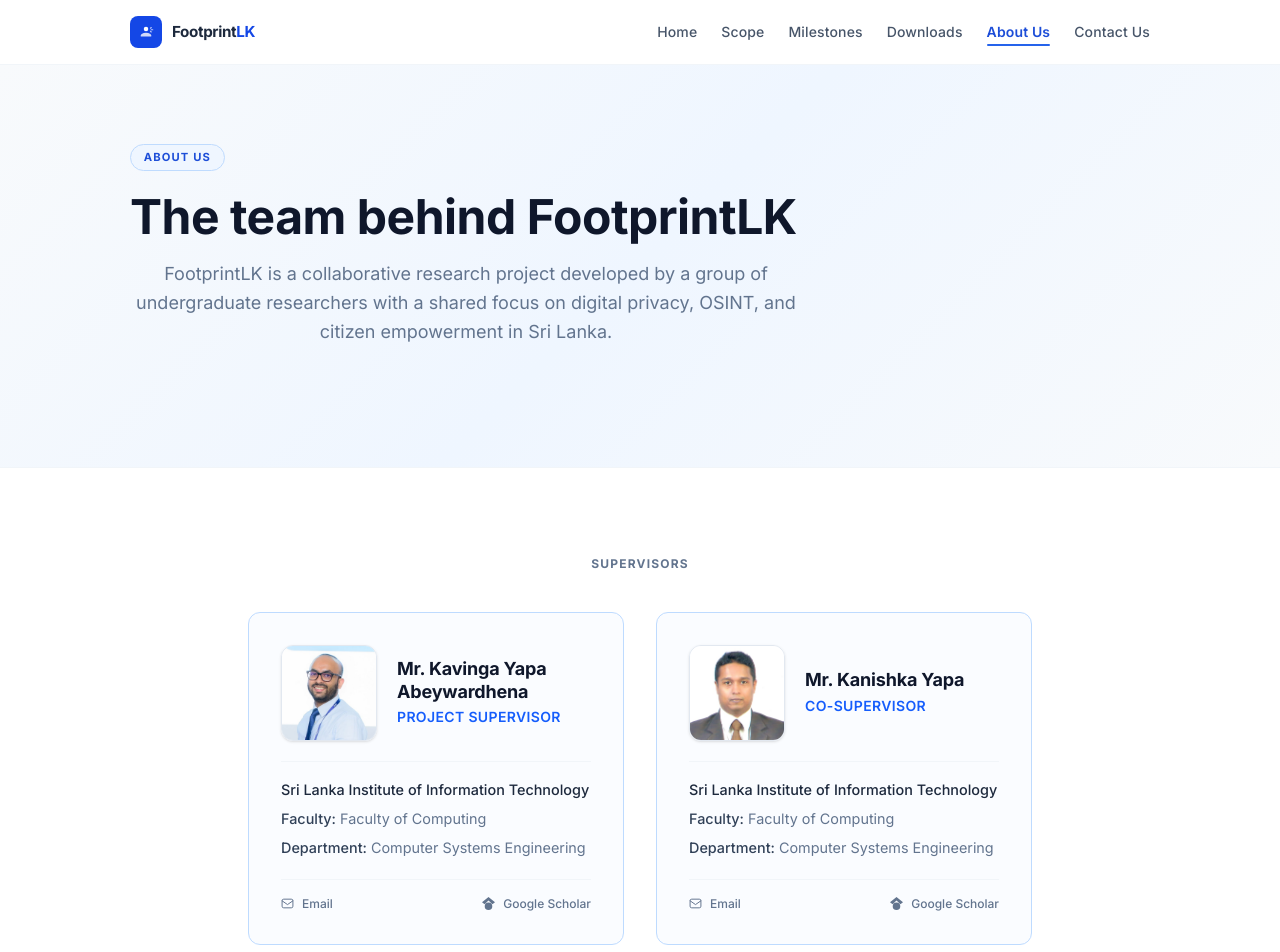
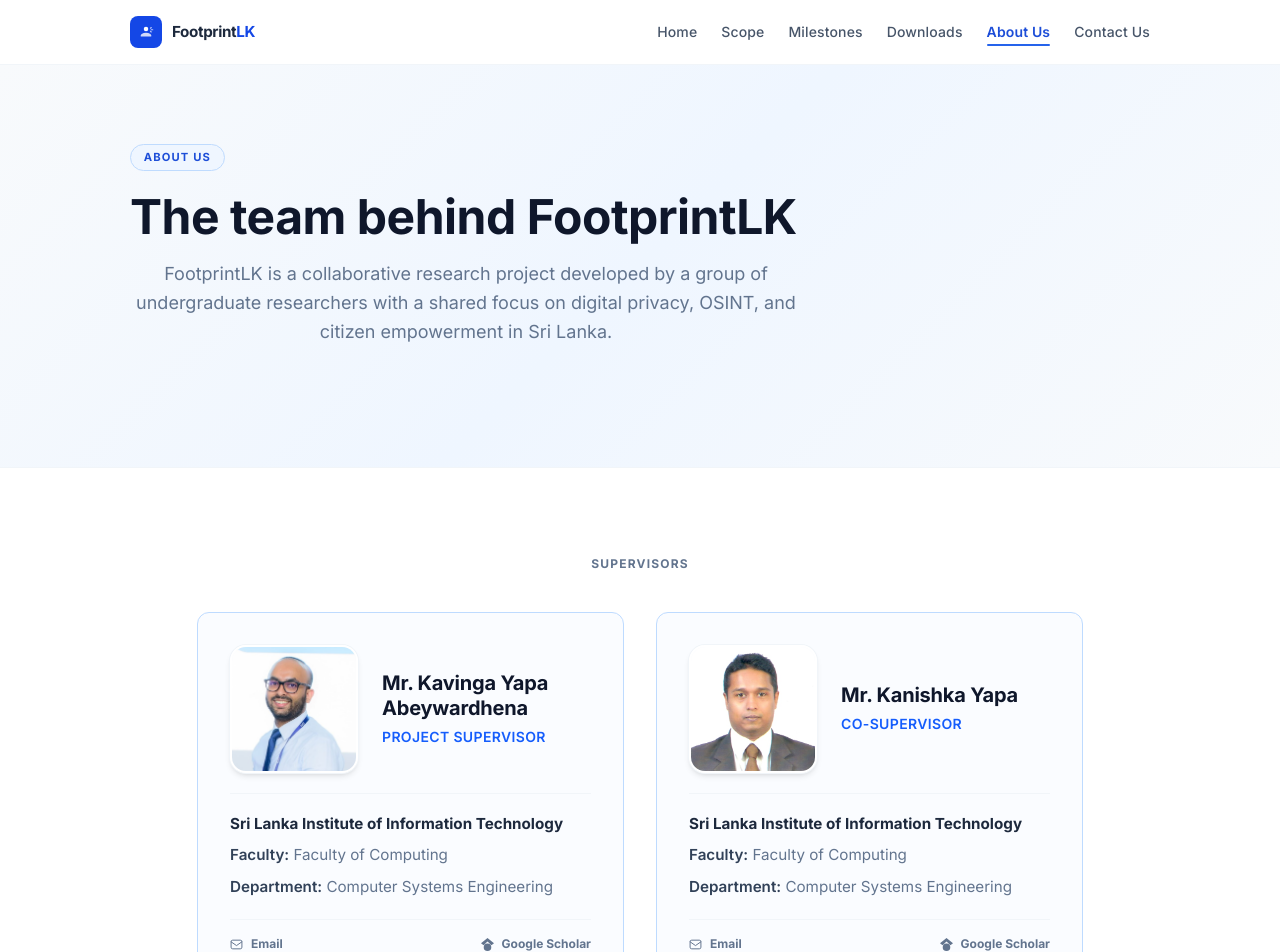
Before and after one commit to justdsn/RPWebsite, a React (Vite) app: page /about in a window 1280 px wide. Shown: the top 952 px of the page. Built offline with nearby package versions, Linux system fonts and the light colour scheme.

Commit message:
Further increase About Us photo sizes and adjust layout for better visibility

```diff
--- a/src/pages/About.tsx
+++ b/src/pages/About.tsx
@@ -63,34 +63,34 @@
       className={`card flex flex-col gap-5 h-full ${isSupervisor ? "border-blue-200 bg-blue-50/30 p-8" : "p-6"}`}
       aria-label={`${name}, ${role}`}
     >
-      {/* Photo or Initials Avatar */}
-      <div className="flex items-center gap-5">
+      {/* Photo or Initials Avatar - Larger size, centered layout for better fit */}
+      <div className="flex flex-col sm:flex-row items-center gap-6">
         {image && image !== "#" ? (
           <img
             src={image}
             alt={`Photo of ${name}`}
-            className={`${isSupervisor ? "w-24 h-24" : "w-20 h-20"} rounded-xl object-cover flex-shrink-0 border border-slate-200 shadow-sm`}
+            className={`${isSupervisor ? "w-32 h-32" : "w-28 h-28"} rounded-2xl object-cover flex-shrink-0 border-2 border-white shadow-md ring-1 ring-slate-100`}
           />
         ) : (
           <div
             aria-hidden="true"
-            className={`${isSupervisor ? "w-24 h-24 text-2xl" : "w-20 h-20 text-xl"} rounded-xl flex items-center justify-center font-bold flex-shrink-0 ${avatarColor}`}
+            className={`${isSupervisor ? "w-32 h-32 text-3xl" : "w-28 h-28 text-2xl"} rounded-2xl flex items-center justify-center font-bold flex-shrink-0 shadow-sm ${avatarColor}`}
           >
             {initials}
           </div>
         )}
 
-        <div className="min-w-0">
-          <h3 className={`${isSupervisor ? "text-lg" : "text-[1rem]"} font-bold text-slate-900 leading-tight`}>{name}</h3>
-          <p className={`${isSupervisor ? "text-sm" : "text-xs"} font-semibold text-blue-600 uppercase tracking-wide mt-1`}>{role}</p>
+        <div className="min-w-0 text-center sm:text-left">
+          <h3 className={`${isSupervisor ? "text-xl" : "text-[1.1rem]"} font-bold text-slate-900 leading-tight`}>{name}</h3>
+          <p className={`${isSupervisor ? "text-sm" : "text-xs"} font-semibold text-blue-600 uppercase tracking-wide mt-1.5`}>{role}</p>
         </div>
       </div>
 
       {/* Academic Info */}
-      <div className={`${isSupervisor ? "text-[0.9rem]" : "text-[0.85rem]"} text-slate-500 space-y-1.5 border-t border-slate-100 pt-4 flex-grow`}>
-        <p className="font-medium text-slate-800">{university}</p>
-        <p><span className="font-medium text-slate-700">Faculty:</span> {faculty}</p>
-        <p><span className="font-medium text-slate-700">Department:</span> {department}</p>
+      <div className={`${isSupervisor ? "text-[0.95rem]" : "text-[0.88rem]"} text-slate-500 space-y-2 border-t border-slate-100 pt-5 flex-grow`}>
+        <p className="font-bold text-slate-800 leading-snug">{university}</p>
+        <p><span className="font-semibold text-slate-700">Faculty:</span> {faculty}</p>
+        <p><span className="font-semibold text-slate-700">Department:</span> {department}</p>
       </div>
 
       {/* Contact Links - Parallel layout */}
@@ -98,7 +98,7 @@
         {/* Email */}
         <a
           href={`mailto:${email}`}
-          className="inline-flex items-center gap-2 text-xs font-medium text-slate-500 hover:text-blue-600 transition-colors truncate"
+          className="inline-flex items-center gap-2 text-xs font-bold text-slate-500 hover:text-blue-600 transition-colors truncate"
           title={email}
           aria-label={`Send email to ${name}`}
         >
@@ -112,7 +112,7 @@
             href={scholar}
             target="_blank"
             rel="noopener noreferrer"
-            className="inline-flex items-center gap-2 text-xs font-medium text-slate-500 hover:text-blue-600 transition-colors flex-shrink-0"
+            className="inline-flex items-center gap-2 text-xs font-bold text-slate-500 hover:text-blue-600 transition-colors flex-shrink-0"
             aria-label={`Google Scholar profile of ${name}`}
           >
             <IconScholar />
@@ -123,14 +123,14 @@
             href={linkedin}
             target="_blank"
             rel="noopener noreferrer"
-            className="inline-flex items-center gap-2 text-xs font-medium text-slate-500 hover:text-blue-600 transition-colors flex-shrink-0"
+            className="inline-flex items-center gap-2 text-xs font-bold text-slate-500 hover:text-blue-600 transition-colors flex-shrink-0"
             aria-label={`LinkedIn profile of ${name}`}
           >
             <IconLinkedIn />
             LinkedIn
           </a>
         ) : !scholar && (
-          <span className="inline-flex items-center gap-2 text-xs font-medium text-slate-400 flex-shrink-0" title="Coming soon">
+          <span className="inline-flex items-center gap-2 text-xs font-bold text-slate-400 flex-shrink-0" title="Coming soon">
             <IconLinkedIn />
             LinkedIn
           </span>
@@ -172,7 +172,7 @@
             className="flex flex-wrap justify-center gap-8 mb-20"
           >
             {supervisors.map((sv) => (
-              <li key={sv.id} className="w-full md:w-[calc(50%-2rem)] lg:w-[calc(40%-2rem)] max-w-lg">
+              <li key={sv.id} className="w-full md:w-[calc(50%-2rem)] lg:w-[calc(45%-2rem)] max-w-xl">
                 <MemberCard
                   name={sv.name}
                   role={sv.role}
```
